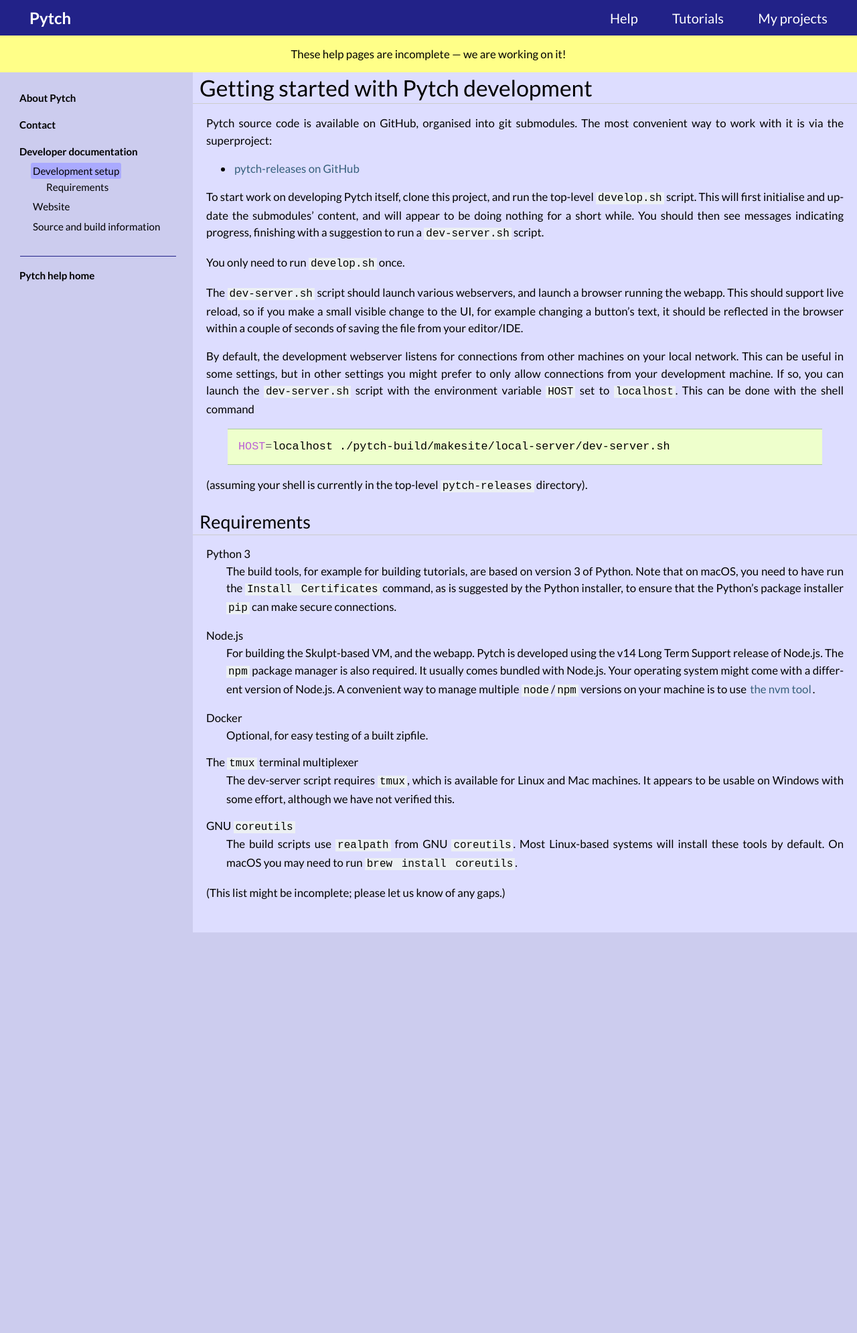
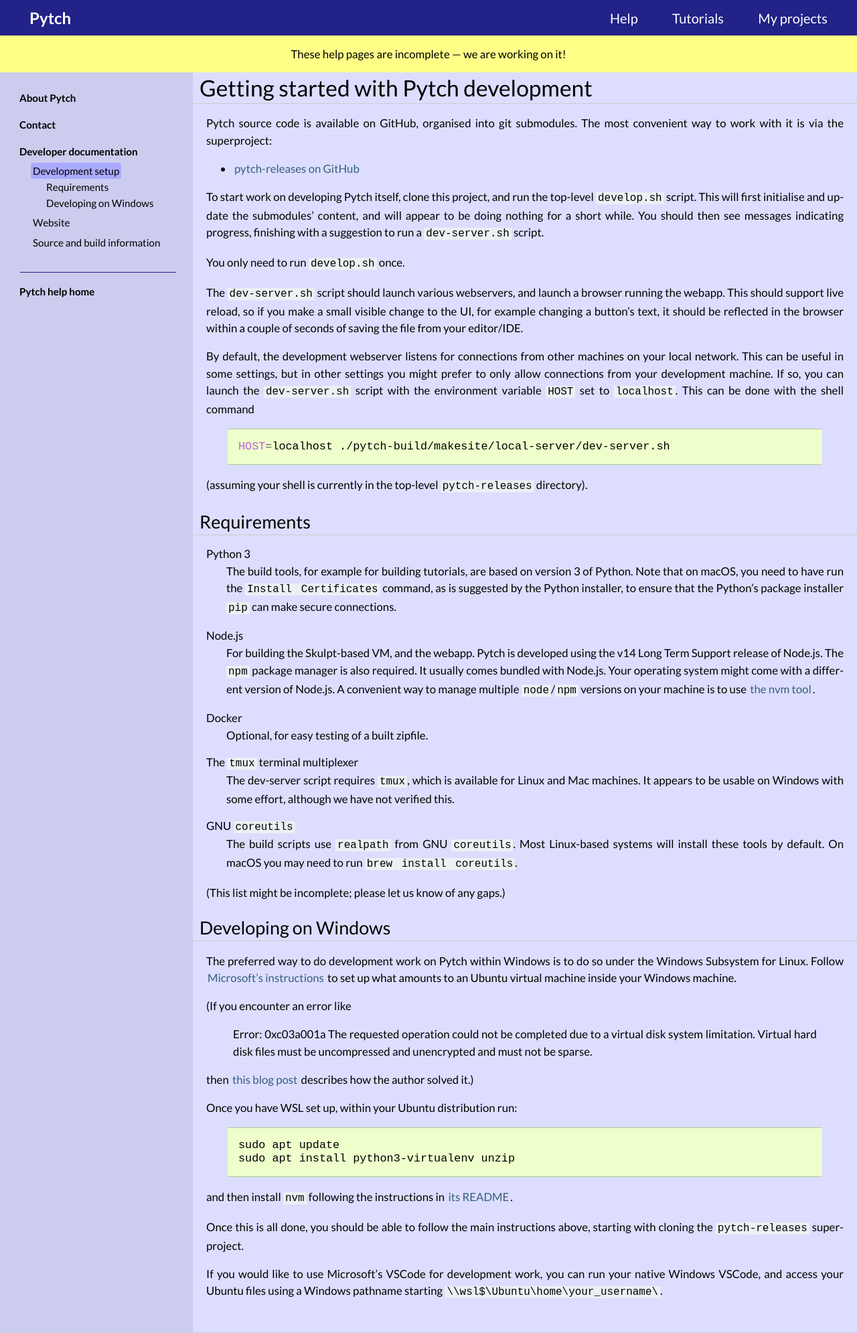
Before and after one commit to pytchlang/pytch-website, a Sphinx documentation site: the page built from source/developer/development-setup.rst, in a window 1280 px wide. Shown: the whole page at 67% size. Built offline with Sphinx 7.4.7, drawn with Linux system fonts in a browser that asks for light colours; pages that are not in the unit, such as notebooks, are missing from menus.

Commit message:
Add §"Developing on Windows"

```diff
--- a/source/developer/development-setup.rst
+++ b/source/developer/development-setup.rst
@@ -70,3 +70,40 @@
   you may need to run ``brew install coreutils``.
 
 (This list might be incomplete; please let us know of any gaps.)
+
+
+Developing on Windows
+---------------------
+
+The preferred way to do development work on Pytch within Windows is to
+do so under the Windows Subsystem for Linux.  Follow `Microsoft's
+instructions <https://learn.microsoft.com/en-us/windows/wsl/install>`_
+to set up what amounts to an Ubuntu virtual machine inside your
+Windows machine.
+
+(If you encounter an error like
+
+   Error: 0xc03a001a The requested operation could not be completed due
+   to a virtual disk system limitation.  Virtual hard disk files must be
+   uncompressed and unencrypted and must not be sparse.
+
+then `this blog post <https://utf9k.net/blog/wsl2-vhd-issue/>`_
+describes how the author solved it.)
+
+Once you have WSL set up, within your Ubuntu distribution run:
+
+.. code-block:: shell
+
+   sudo apt update
+   sudo apt install python3-virtualenv unzip
+
+and then install ``nvm`` following the instructions in `its README
+<https://github.com/nvm-sh/nvm>`_.
+
+Once this is all done, you should be able to follow the main
+instructions above, starting with cloning the ``pytch-releases``
+super-project.
+
+If you would like to use Microsoft's VSCode for development work, you
+can run your native Windows VSCode, and access your Ubuntu files using
+a Windows pathname starting ``\\wsl$\Ubuntu\home\your_username\``.
```
